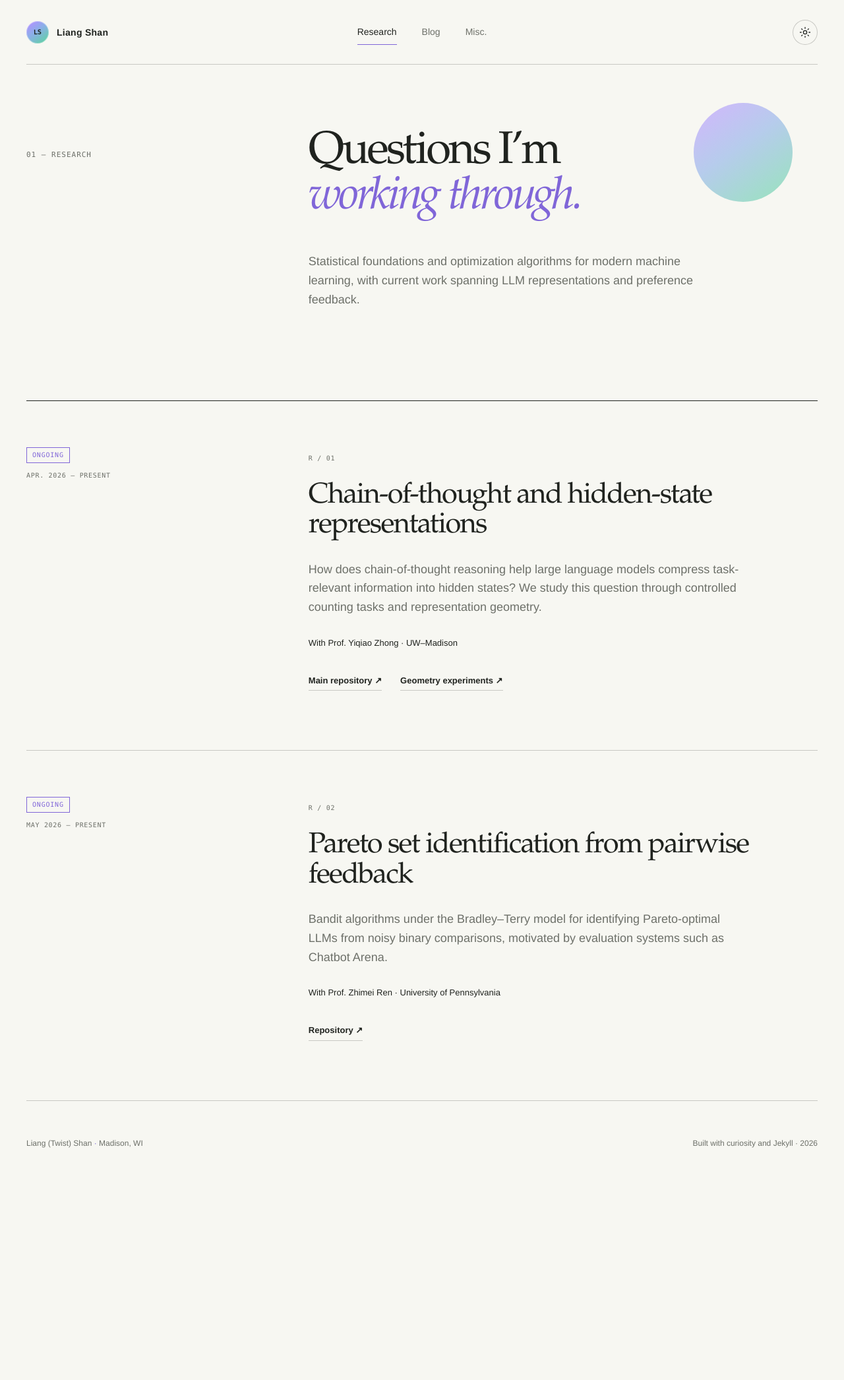
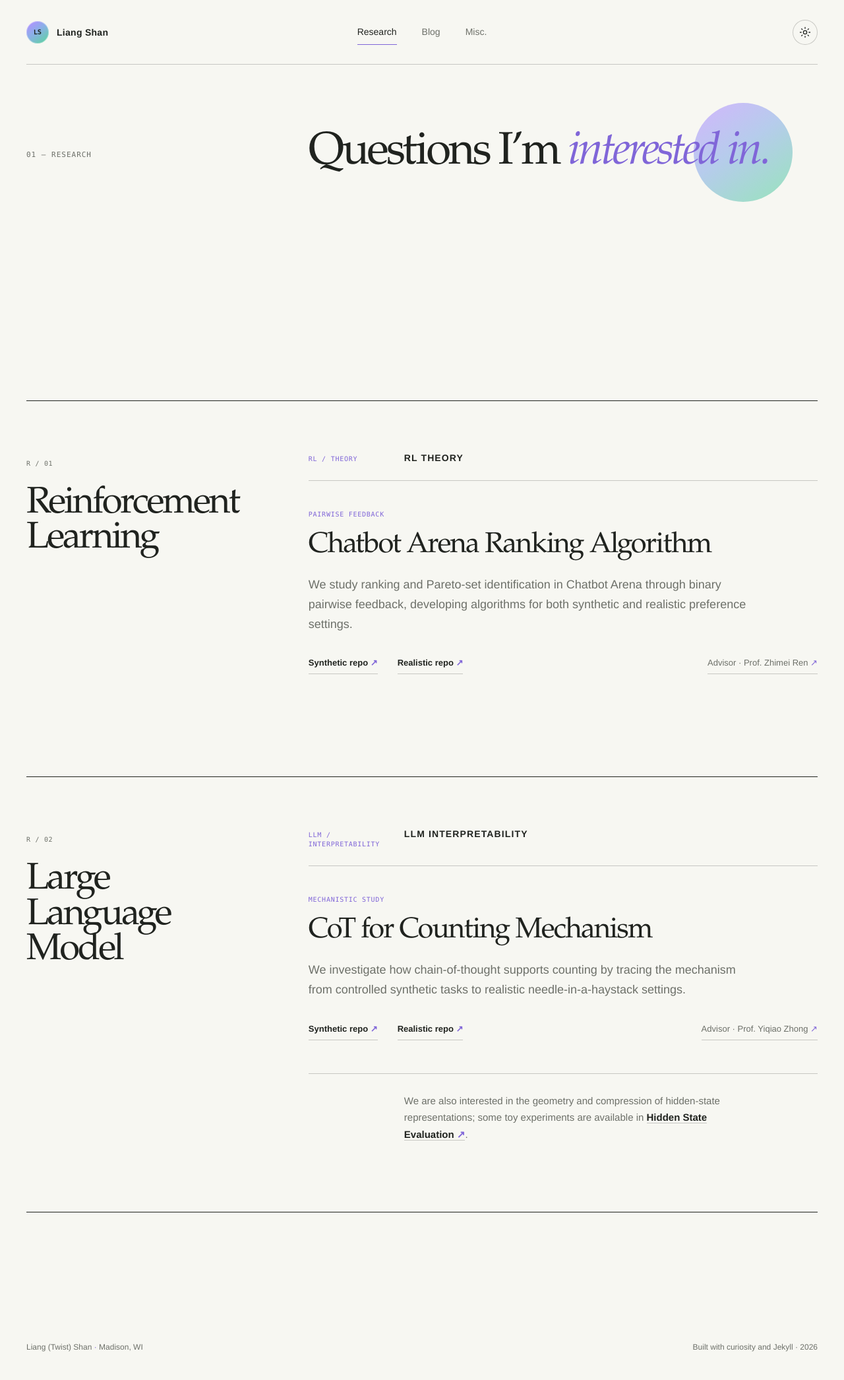
Before and after one commit to Twist-Shan/Twist-Shan.github.io, a Jekyll site: the page built from _pages/research.md, in a window 1280 px wide. Shown: the whole page at 66% size. Built offline with Jekyll 4.4.1, drawn with Linux system fonts in a browser that asks for light colours; before the commit the page ends 1783 px from its top, so only the background shows below that.

```diff
--- a/_pages/research.md
+++ b/_pages/research.md
@@ -7,29 +7,63 @@
 
 <header class="page-hero shell reveal">
   <p class="eyebrow">01 — Research</p>
-  <h1>Questions I’m <em>working through.</em></h1>
-  <p>Statistical foundations and optimization algorithms for modern machine learning, with current work spanning LLM representations and preference feedback.</p>
+  <h1>Questions I’m <em>interested in.</em></h1>
 </header>
 
-<section class="project-list shell">
-  <article class="project reveal" id="hidden-state-representations">
-    <div class="project-meta"><span>Ongoing</span><time>Apr. 2026 — Present</time></div>
-    <div class="project-main">
+<main class="research-catalog shell">
+  <!-- Deep Learning is reserved as a future research direction and remains hidden until it has content. -->
+
+  <section class="research-domain reveal" id="reinforcement-learning">
+    <header class="research-domain-header">
       <p class="project-number">R / 01</p>
-      <h2>Chain-of-thought and hidden-state representations</h2>
-      <p>How does chain-of-thought reasoning help large language models compress task-relevant information into hidden states? We study this question through controlled counting tasks and representation geometry.</p>
-      <p class="advisor">With Prof. Yiqiao Zhong · UW–Madison</p>
-      <div class="project-links"><a href="https://github.com/Twist-Shan/Synthetic_CoT_NiaH_Count">Main repository ↗</a><a href="https://github.com/Twist-Shan/Hidden_State_Evaluation">Geometry experiments ↗</a></div>
+      <h2>Reinforcement Learning</h2>
+    </header>
+
+    <div class="research-track">
+      <header class="research-track-header">
+        <p>RL / Theory</p>
+        <h3>RL Theory</h3>
+      </header>
+
+      <article class="research-entry" id="chatbot-arena-ranking">
+        <p class="research-entry-label">Pairwise feedback</p>
+        <h4>Chatbot Arena Ranking Algorithm</h4>
+        <p>We study ranking and Pareto-set identification in Chatbot Arena through binary pairwise feedback, developing algorithms for both synthetic and realistic preference settings.</p>
+        <div class="research-links">
+          <a href="https://github.com/Twist-Shan/Binary_Pairwise_Pareto_Syn">Synthetic repo <span>↗</span></a>
+          <a href="https://github.com/Twist-Shan/Binary_Pairwise_Pareto_Rea_Arena">Realistic repo <span>↗</span></a>
+          <a class="research-advisor" href="https://zhimeir.github.io/">Advisor · Prof. Zhimei Ren <span>↗</span></a>
+        </div>
+      </article>
     </div>
-  </article>
-  <article class="project reveal" id="pairwise-feedback">
-    <div class="project-meta"><span>Ongoing</span><time>May 2026 — Present</time></div>
-    <div class="project-main">
+  </section>
+
+  <section class="research-domain reveal" id="large-language-model">
+    <header class="research-domain-header">
       <p class="project-number">R / 02</p>
-      <h2>Pareto set identification from pairwise feedback</h2>
-      <p>Bandit algorithms under the Bradley–Terry model for identifying Pareto-optimal LLMs from noisy binary comparisons, motivated by evaluation systems such as Chatbot Arena.</p>
-      <p class="advisor">With Prof. Zhimei Ren · University of Pennsylvania</p>
-      <div class="project-links"><a href="https://github.com/Twist-Shan/Binary_Pairwise_Pareto_Syn">Repository ↗</a></div>
+      <h2>Large Language Model</h2>
+    </header>
+
+    <div class="research-track">
+      <header class="research-track-header">
+        <p>LLM / Interpretability</p>
+        <h3>LLM Interpretability</h3>
+      </header>
+
+      <article class="research-entry" id="cot-counting-mechanism">
+        <p class="research-entry-label">Mechanistic study</p>
+        <h4>CoT for Counting Mechanism</h4>
+        <p>We investigate how chain-of-thought supports counting by tracing the mechanism from controlled synthetic tasks to realistic needle-in-a-haystack settings.</p>
+        <div class="research-links">
+          <a href="https://github.com/Twist-Shan/Synthetic_CoT_NiaH_Count">Synthetic repo <span>↗</span></a>
+          <a href="https://github.com/Twist-Shan/Realistic_CoT_NiaH_Count">Realistic repo <span>↗</span></a>
+          <a class="research-advisor" href="https://pages.stat.wisc.edu/~zhong35/">Advisor · Prof. Yiqiao Zhong <span>↗</span></a>
+        </div>
+      </article>
+
+      <aside class="research-aside">
+        <p>We are also interested in the geometry and compression of hidden-state representations; some toy experiments are available in <a href="https://github.com/Twist-Shan/Hidden_State_Evaluation">Hidden State Evaluation <span>↗</span></a>.</p>
+      </aside>
     </div>
-  </article>
-</section>
+  </section>
+</main>
--- a/assets/css/studio.css
+++ b/assets/css/studio.css
@@ -140,6 +140,26 @@
 .project-links { display: flex; flex-wrap: wrap; gap: 28px; margin-top: 36px; }
 .project-links a { font-size: 13px; font-weight: 600; border-bottom: 1px solid var(--line); padding-bottom: 4px; }
 .project-links a:hover { color: var(--accent); border-color: var(--accent); }
+.research-catalog { padding-bottom: 140px; }
+.research-domain { display: grid; grid-template-columns: 1fr 2.2fr; gap: 6vw; padding: 78px 0 105px; border-bottom: 1px solid var(--ink); }
+.research-domain-header { align-self: start; position: sticky; top: 36px; }
+.research-domain-header h2 { max-width: 10ch; margin: 28px 0 0; font: 400 clamp(2.4rem, 4.4vw, 4.8rem)/.95 var(--serif); letter-spacing: -.055em; }
+.research-track { min-width: 0; }
+.research-track-header { display: grid; grid-template-columns: 145px 1fr; align-items: baseline; padding-bottom: 25px; border-bottom: 1px solid var(--line); }
+.research-track-header p, .research-entry-label { margin: 0; color: var(--accent); font: 10px/1.4 var(--mono); text-transform: uppercase; letter-spacing: .075em; }
+.research-track-header h3 { margin: 0; font: 600 14px/1.2 var(--sans); text-transform: uppercase; letter-spacing: .08em; }
+.research-entry { padding: 44px 0 50px; }
+.research-entry h4 { max-width: 800px; margin: 18px 0 22px; font: 400 clamp(2rem, 3.4vw, 3.65rem)/1.04 var(--serif); letter-spacing: -.042em; }
+.research-entry > p:not(.research-entry-label) { max-width: 68ch; margin: 0; color: var(--muted); font-size: 18px; line-height: 1.65; }
+.research-links { display: flex; flex-wrap: wrap; align-items: center; gap: 15px 30px; margin-top: 34px; }
+.research-links a { padding-bottom: 5px; border-bottom: 1px solid var(--line); font-size: 13px; font-weight: 600; transition: color .25s, border-color .25s; }
+.research-links a span, .research-aside a span { display: inline-block; color: var(--accent); transition: transform .3s cubic-bezier(.16,1,.3,1); }
+.research-links a:hover, .research-aside a:hover { color: var(--accent); border-color: var(--accent); }
+.research-links a:hover span, .research-aside a:hover span { transform: translate(2px,-2px); }
+.research-links .research-advisor { margin-left: auto; color: var(--muted); font-weight: 400; }
+.research-aside { padding: 28px 0 0 145px; border-top: 1px solid var(--line); }
+.research-aside p { max-width: 64ch; margin: 0; color: var(--muted); font-size: 15px; line-height: 1.7; }
+.research-aside a { color: var(--ink); border-bottom: 1px solid var(--line); font-weight: 600; transition: color .25s, border-color .25s; }
 .notes-strip { margin-top: 110px; }
 .note-links a { display: grid; grid-template-columns: 1fr auto 20px; align-items: baseline; gap: 24px; padding: 24px 0; border-bottom: 1px solid var(--line); }
 .note-links a:hover span { color: var(--accent); }
@@ -166,7 +186,6 @@
 .article-body img { margin: 2.5rem 0; }
 
 .misc-grid { padding: 75px 0 120px; display: grid; grid-template-columns: 1fr 1.35fr; gap: 12vw; }
-.page-misc .notes-strip { margin-top: 0; }
 .misc-lead { position: relative; }
 .misc-lead::before { content: ""; position: absolute; width: 92px; aspect-ratio: 1; border-radius: 50%; background: var(--fresh); right: -35px; top: -15px; z-index: -1; opacity: .8; }
 .misc-lead h2 { font: 400 clamp(2.2rem, 4vw, 4rem)/1 var(--serif); letter-spacing: -.04em; margin: 35px 0; }
@@ -176,6 +195,9 @@
 .misc-list span { font: 10px/1 var(--mono); color: var(--accent); }
 .misc-list h3 { font: 400 22px/1.2 var(--serif); margin: 0; }
 .misc-list p { color: var(--muted); margin: 0; font-size: 13px; }
+.course-notes { border-top: 1px solid var(--ink); padding: 75px 0 120px; display: grid; grid-template-columns: 1fr 1.35fr; gap: 12vw; }
+.course-notes-heading h2 { font: 400 clamp(2.2rem, 4vw, 4rem)/1 var(--serif); letter-spacing: -.04em; margin: 35px 0; }
+.course-notes-heading > p:last-child { color: var(--muted); font-size: 18px; margin: 0; }
 .social-note { grid-template-columns: 1fr auto; align-items: start; }
 .social-note p { margin: 0; color: var(--muted); }
 .social-note a { font: 400 34px/1 var(--serif); border-bottom: 1px solid var(--ink); padding-bottom: 8px; }
@@ -213,13 +235,17 @@
   .page-hero h1 { font-size: clamp(3rem, 13vw, 4.6rem); }
   .portrait-wrap { width: min(100%, 420px); }
   .page-hero::before { width: 105px; right: 0; top: 45px; opacity: .45; }
-  .ruled-section, .project, .page-hero { grid-template-columns: 1fr; gap: 46px; }
+  .ruled-section, .project, .page-hero, .research-domain { grid-template-columns: 1fr; gap: 46px; }
   .page-hero { min-height: 0; padding: 70px 0; }
   .page-hero > p:last-child { grid-column: 1; }
   .education, .news, .notes-strip, .social-note { padding-bottom: 85px; }
   .project { padding: 55px 0 70px; }
   .project-meta { flex-direction: row; align-items: center; }
-  .misc-grid { grid-template-columns: 1fr; gap: 70px; padding: 65px 0 90px; }
+  .research-catalog { padding-bottom: 90px; }
+  .research-domain { padding: 60px 0 80px; }
+  .research-domain-header { position: static; }
+  .research-domain-header h2 { max-width: 14ch; }
+  .misc-grid, .course-notes { grid-template-columns: 1fr; gap: 70px; padding: 65px 0 90px; }
   .site-footer { grid-template-columns: 1fr; }
   .footer-note { justify-self: start; }
 }
@@ -233,6 +259,11 @@
   .hero-actions { flex-direction: column; align-items: start; gap: 22px; }
   .timeline article { grid-template-columns: 1fr; gap: 10px; }
   .timeline .place { display: none; }
+  .research-track-header { grid-template-columns: 1fr; gap: 9px; }
+  .research-entry { padding: 36px 0 42px; }
+  .research-links { align-items: flex-start; flex-direction: column; gap: 17px; }
+  .research-links .research-advisor { margin-left: 0; }
+  .research-aside { padding: 25px 0 0; }
   .news-item { grid-template-columns: 75px 1fr 12px; gap: 12px; }
   .news-item p { font-size: 20px; line-height: 1.2; }
   .news-item::before { display: none; }
```
Also changed, not shown: _pages/misc.md (+6 -2 lines).
